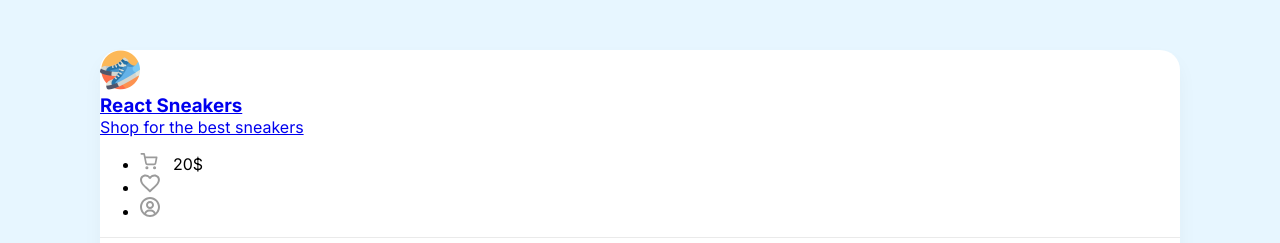
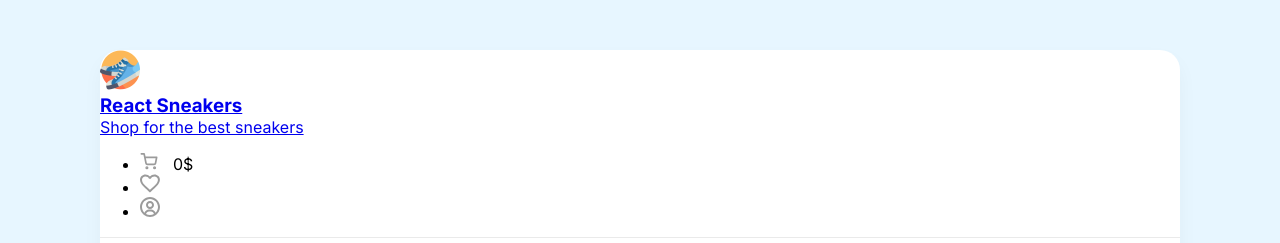
Before and after one commit to vadim-sobinin/sneakers-react, a React (Create React App) app: page / in a window 1280 px wide. Shown: the top 243 px of the page. Built offline with nearby package versions, Linux system fonts and the light colour scheme; no server answers.

Commit message:
add adaptive total price

```diff
--- a/src/App.js
+++ b/src/App.js
@@ -16,6 +16,7 @@ function App() {
   const [searchValue, setSearchValue] = React.useState("");
   const [cartOpened, setCartOpened] = React.useState(false);
   const [isLoading, setIsLoading] = React.useState(true);
+
 
   React.useEffect(() => {
     async function fetchData() {
--- a/src/components/Drawer.js
+++ b/src/components/Drawer.js
@@ -11,6 +11,8 @@ function Drawer({ onClose, onRemove, items = [] }) {
   const [isOrderComplete, setIsOrderComplete ] = React.useState(false);
   const [isLoading, setIsLoading ] = React.useState(false);
   const [orderId, setOrderId ] = React.useState(null);
+
+  const totalPrice = cartItems.reduce((sum, item) => sum + item.price, 0);
 
   const onClickOrder = async() => {
 
@@ -80,12 +82,12 @@ function Drawer({ onClose, onRemove, items = [] }) {
                 <li>
                   <span>Total:</span>
                   <div></div>
-                  <b>99.98$</b>
+                  <b>{totalPrice}$</b>
                 </li>
                 <li>
                   <span>Tax 5%:</span>
                   <div></div>
-                  <b>4.99$</b>
+                  <b>{(totalPrice / 100 * 5).toFixed(2)}$</b>
                 </li>
               </ul>
               <button disabled={isLoading} onClick={onClickOrder} className="greenButton">
--- a/src/components/Header.js
+++ b/src/components/Header.js
@@ -1,5 +1,14 @@
 import { Link } from "react-router-dom";
+import React from 'react'
+import { AppContext } from "../App";
 function Header(props) {
+
+  const {cartItems} = React.useContext(AppContext);
+
+  const totalPrice = cartItems.reduce((sum, item) => sum + item.price, 0);
+
+
+
   return (
     <header className="d-flex justify-between align-center p-40">
       <Link to="/">
@@ -21,7 +30,7 @@ function Header(props) {
             width={18}
             height={17}
           />
-          <span>20$</span>
+          <span>{totalPrice}$</span>
         </li>
         <li className="mr-30 cu-p">
           <Link to="/favorites">
```
